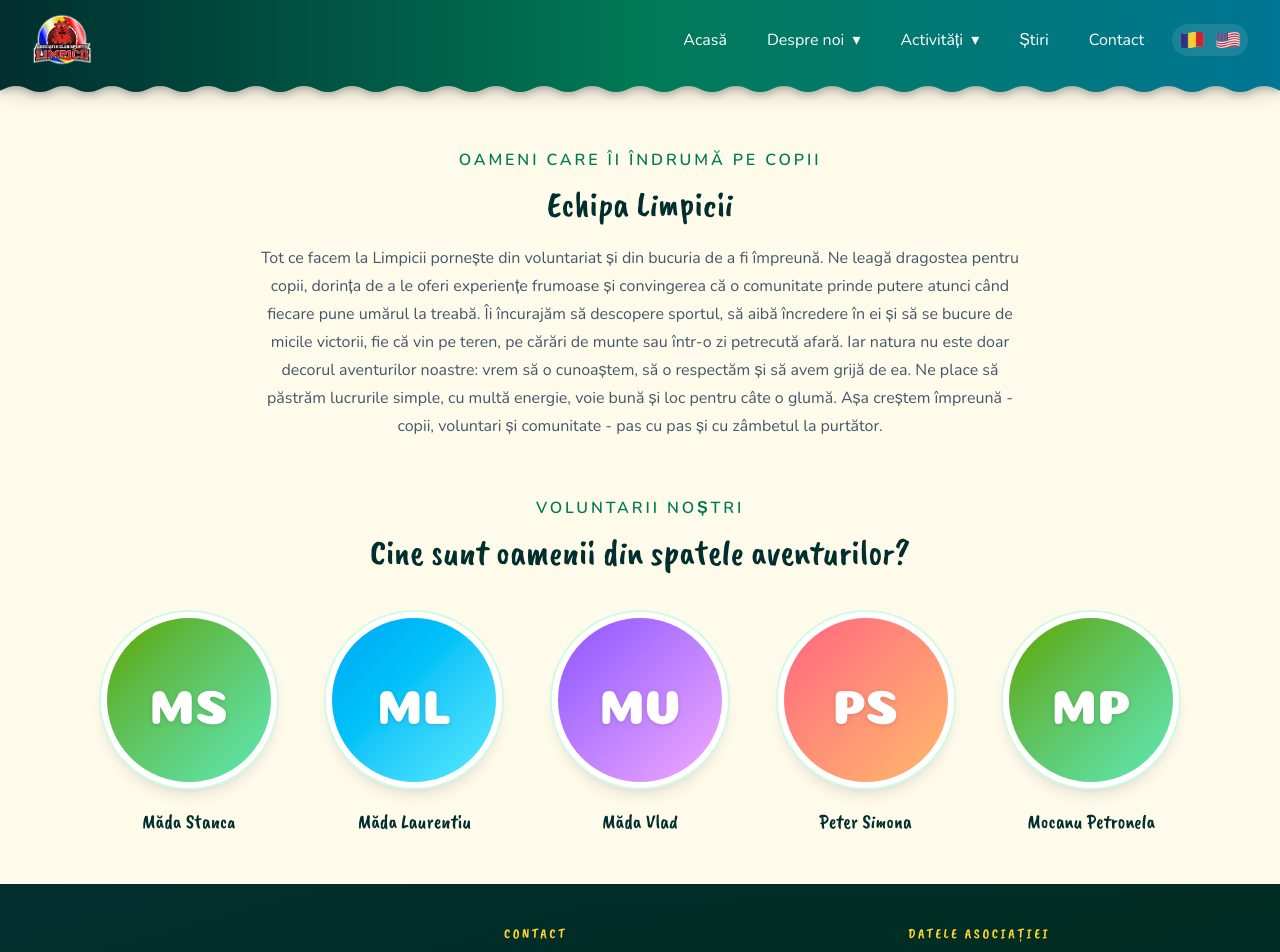
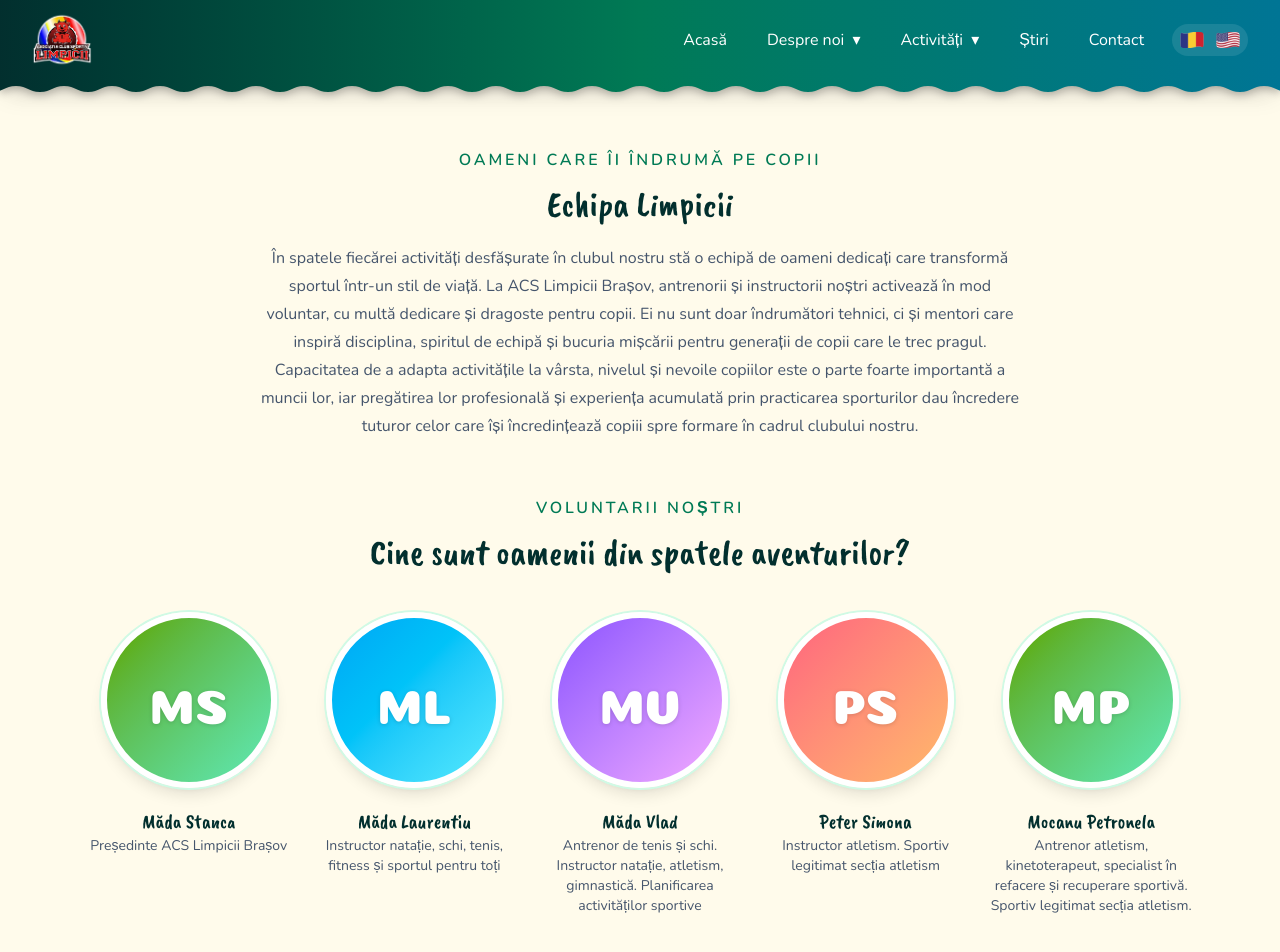
Before and after one commit to anndra17/Limpicii, an Angular app in the folder Frontend/: page /team in a window 1280 px wide. Shown: the top 952 px of the page. Built offline with nearby package versions, Linux system fonts and the light colour scheme.

Commit message:
Add team member descriptions
Display each team member's description and update the team story in English and Romanian.

```diff
--- a/Frontend/src/app/features/about-us/team/team-page.component.html
+++ b/Frontend/src/app/features/about-us/team/team-page.component.html
@@ -16,6 +16,7 @@
             <span class="font-coiny text-5xl text-white drop-shadow-sm" aria-hidden="true">{{ member.initials }}</span>
           </div>
           <h3 class="mt-5 text-xl font-bold text-teal-950">{{ member.name }}</h3>
+          <p class="text-sm text-slate-600">{{ member.description }}</p>
         </li>
       }
 
--- a/Frontend/src/assets/i18n/en.json
+++ b/Frontend/src/assets/i18n/en.json
@@ -22,7 +22,7 @@
   "TEAM.EYEBROW": "People who guide and support children",
   "TEAM.TITLE": "The Limpicii team",
   "TEAM.VOLUNTEERS_TITLE": "Our volunteers",
-  "TEAM.STORY": "Everything we do at Limpicii begins with volunteering and the joy of being together. We are brought together by our love for children, the wish to give them wonderful experiences and the belief that a community grows stronger when everyone lends a hand. We encourage children to discover sport, believe in themselves and enjoy the little victories, whether they happen on the court, on a mountain trail or during a day outdoors. Nature is more than the setting for our adventures: we want to know it, respect it and care for it. We like to keep things simple, with plenty of energy, good cheer and room for the occasional joke. That is how we grow together - children, volunteers and community - one step at a time, with a smile.",
+  "TEAM.STORY": "Behind every activity we organize at Limpicii is a team of dedicated people who transform sport into a way of life. At ACS Limpicii Brașov, our coaches and instructors volunteer their time with great dedication and love for children. They are not just technical guides, but mentors who inspire discipline, team spirit and the joy of movement for generations of children who trust us with their development. The ability to adapt activities to the age, level and needs of children is a very important part of their work, and their professional training and experience gained through practicing sports give confidence to everyone who entrusts their children to our club.",
   "TEAM.MEET_US": "Who are the people behind the adventures?",
   "TEAM.PHOTO_PLACEHOLDER": "Portrait photo placeholder",
   "TEAM.OPEN_SPOT": "Coach Mocanu Petronela",
--- a/Frontend/src/assets/i18n/ro.json
+++ b/Frontend/src/assets/i18n/ro.json
@@ -22,7 +22,7 @@
   "TEAM.EYEBROW": "Oameni care îi îndrumă pe copii",
   "TEAM.TITLE": "Echipa Limpicii",
   "TEAM.VOLUNTEERS_TITLE": "Voluntarii noștri",
-  "TEAM.STORY": "Tot ce facem la Limpicii pornește din voluntariat și din bucuria de a fi împreună. Ne leagă dragostea pentru copii, dorința de a le oferi experiențe frumoase și convingerea că o comunitate prinde putere atunci când fiecare pune umărul la treabă. Îi încurajăm să descopere sportul, să aibă încredere în ei și să se bucure de micile victorii, fie că vin pe teren, pe cărări de munte sau într-o zi petrecută afară. Iar natura nu este doar decorul aventurilor noastre: vrem să o cunoaștem, să o respectăm și să avem grijă de ea. Ne place să păstrăm lucrurile simple, cu multă energie, voie bună și loc pentru câte o glumă. Așa creștem împreună - copii, voluntari și comunitate - pas cu pas și cu zâmbetul la purtător.",
+  "TEAM.STORY": "În spatele fiecărei activități desfășurate în clubul nostru stă o echipă de oameni dedicați care transformă sportul într-un stil de viață. La ACS Limpicii Brașov, antrenorii și instructorii noștri activează în mod voluntar, cu multă dedicare și dragoste pentru copii. Ei nu sunt doar îndrumători tehnici, ci și mentori care inspiră disciplina, spiritul de echipă și bucuria mișcării pentru generații de copii care le trec pragul. Capacitatea de a adapta activitățile la vârsta, nivelul și nevoile copiilor este o parte foarte importantă a muncii lor, iar pregătirea lor profesională și experiența acumulată prin practicarea sporturilor dau încredere tuturor celor care își încredințează copiii spre formare în cadrul clubului nostru.",
   "TEAM.MEET_US": "Cine sunt oamenii din spatele aventurilor?",
   "TEAM.PHOTO_PLACEHOLDER": "Loc pentru fotografia portret",
   "TEAM.OPEN_SPOT": "Mocanu Petronela",
```
